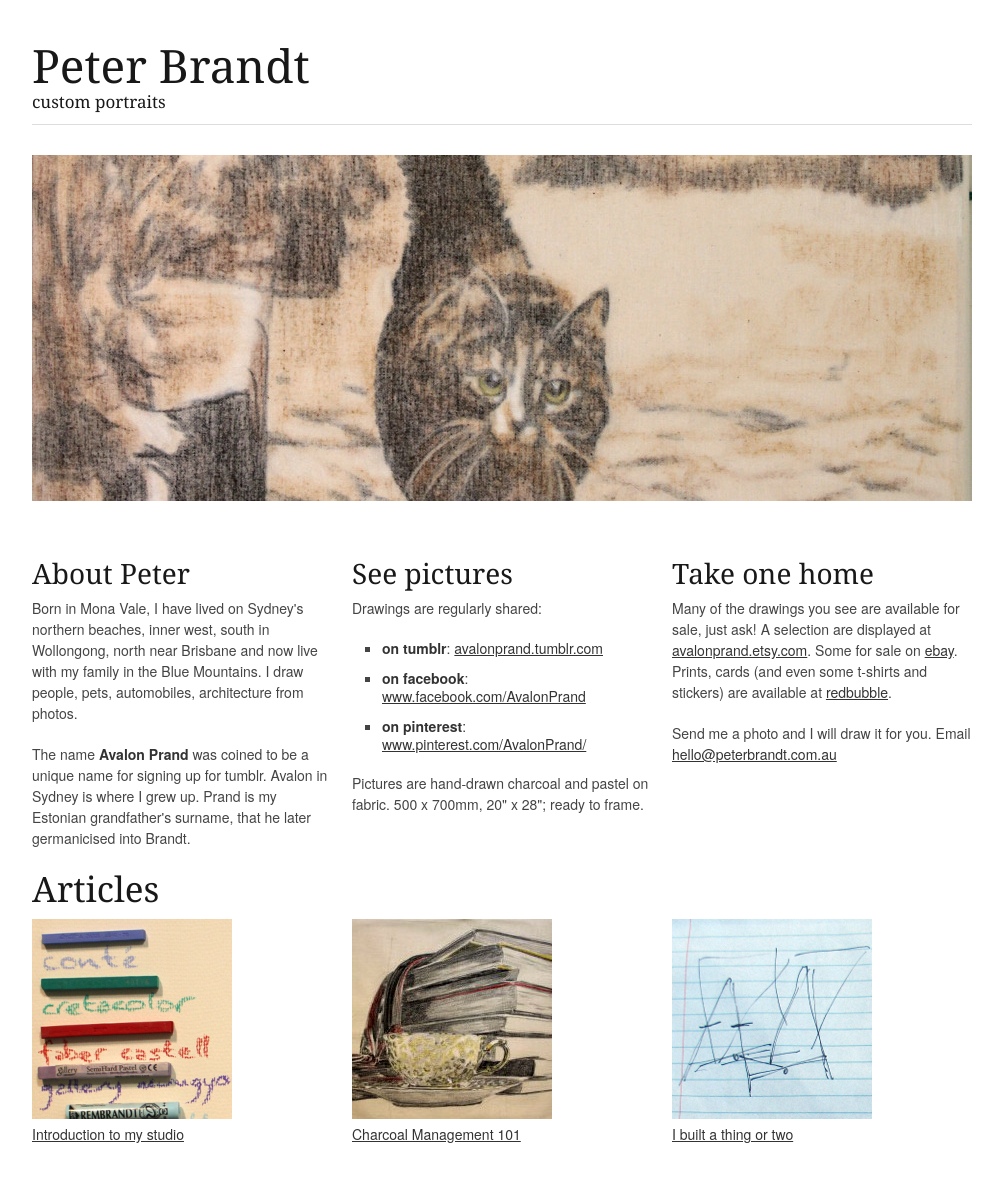
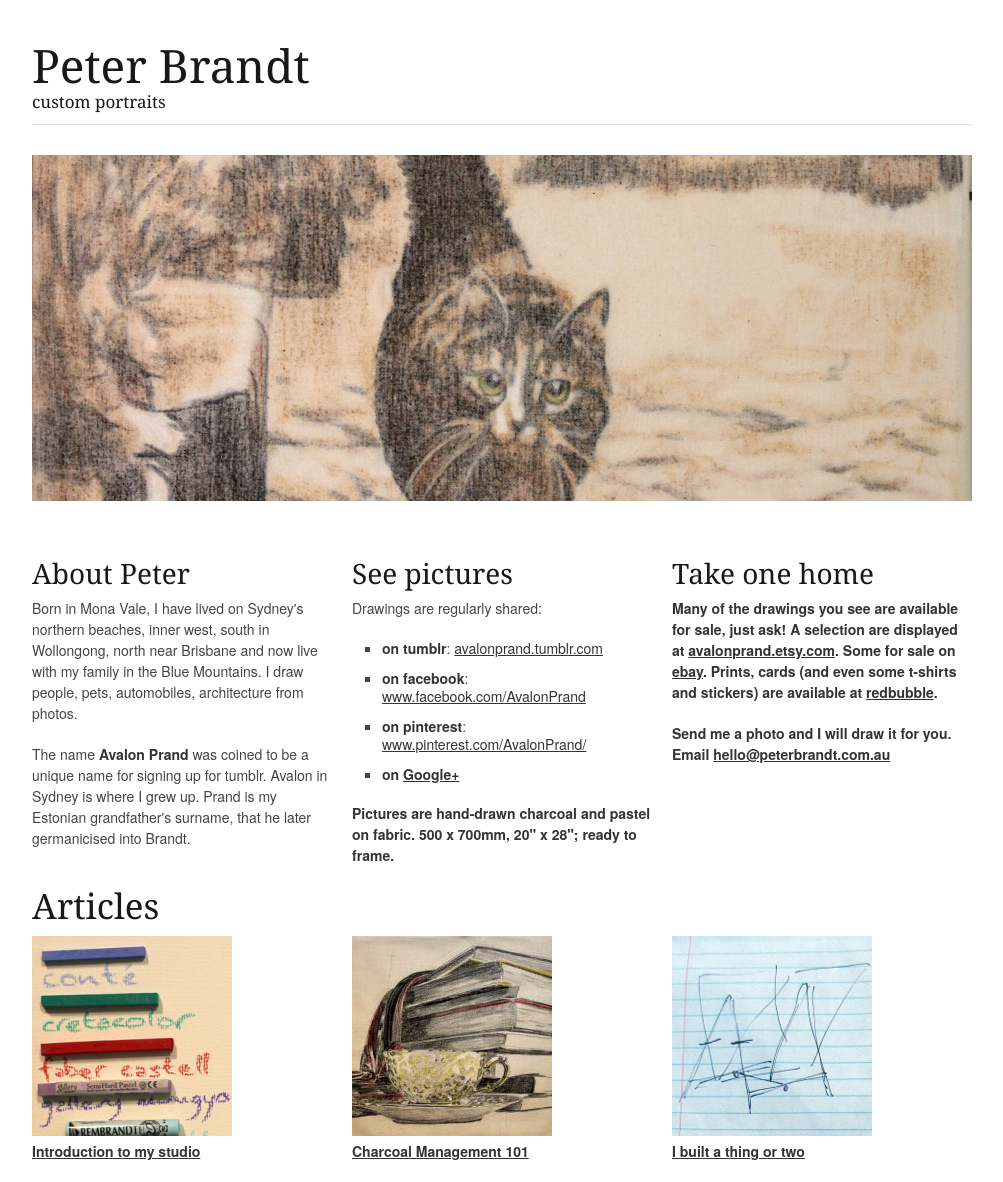
Before and after one commit to veromary/peterbrandt.com.au, a Jekyll site: the page index.html, which Jekyll copies as it is, in a window 1280 px wide. Shown: the whole page, without its empty margins (138-1141 px from the left). Built offline with Jekyll 4.4.1, drawn with Linux system fonts in a browser that asks for light colours.

Commit message:
adding google+

```diff
--- a/index.html
+++ b/index.html
@@ -74,6 +74,7 @@
 				<li><strong>on tumblr</strong>: <a href="http://avalonprand.tumblr.com">avalonprand.tumblr.com</a></li>
 				<li><strong>on facebook</strong>: <a href="http://www.facebook.com/AvalonPrand">www.facebook.com/AvalonPrand</a></li>
 				<li><strong>on pinterest</strong>: <a href="http://www.pinterest.com/Avalonprand/">www.pinterest.com/AvalonPrand/</a></li>
+ <li><strong>on <a href="https://plus.google.com/112287239725247360155" rel="publisher">Google+</a></li>
 			</ul>
 <p>Pictures are hand-drawn charcoal and pastel on fabric. 500 x 700mm, 20" x 28"; ready to frame.</p>
 		</div>
```
